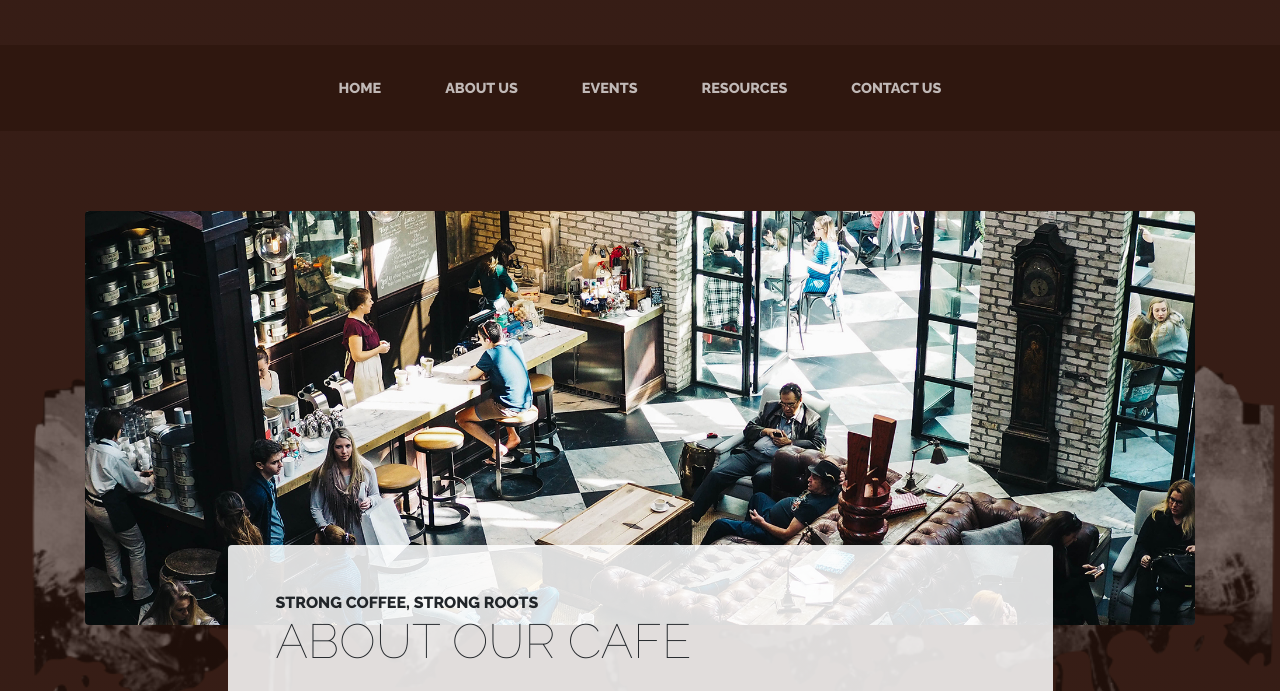
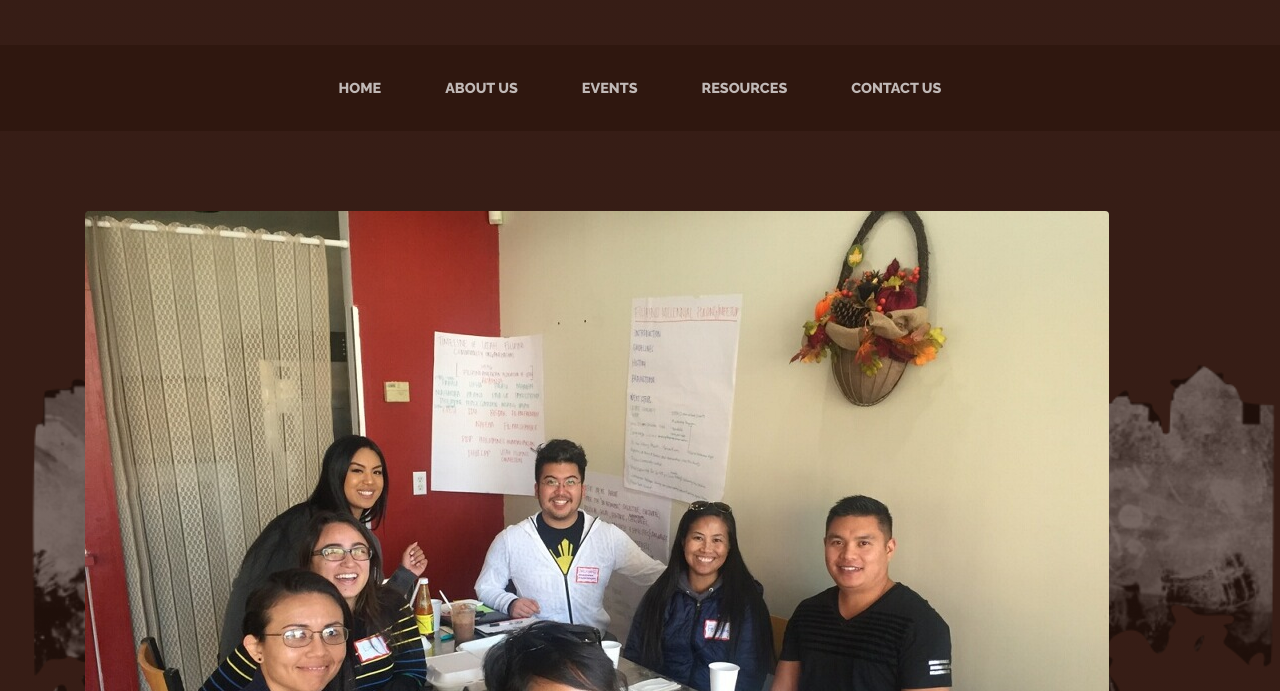
Before and after one commit to smahnke/FANHSUT3, a website: page about.html in a window 1280 px wide. Shown: the part 229-920 px from the top of the page. Drawn offline with Linux system fonts and the light colour scheme.

Commit message:
Update about.html

```diff
--- a/about.html
+++ b/about.html
@@ -62,7 +62,7 @@
 
   <section class="page-section about-heading">
     <div class="container">
-      <img class="img-fluid rounded about-heading-img mb-3 mb-lg-0" src="img/about.jpg" alt="">
+      <img class="img-fluid rounded about-heading-img mb-3 mb-lg-0" src="img/about1.jpg" alt="">
       <div class="about-heading-content">
         <div class="row">
           <div class="col-xl-9 col-lg-10 mx-auto">
```
